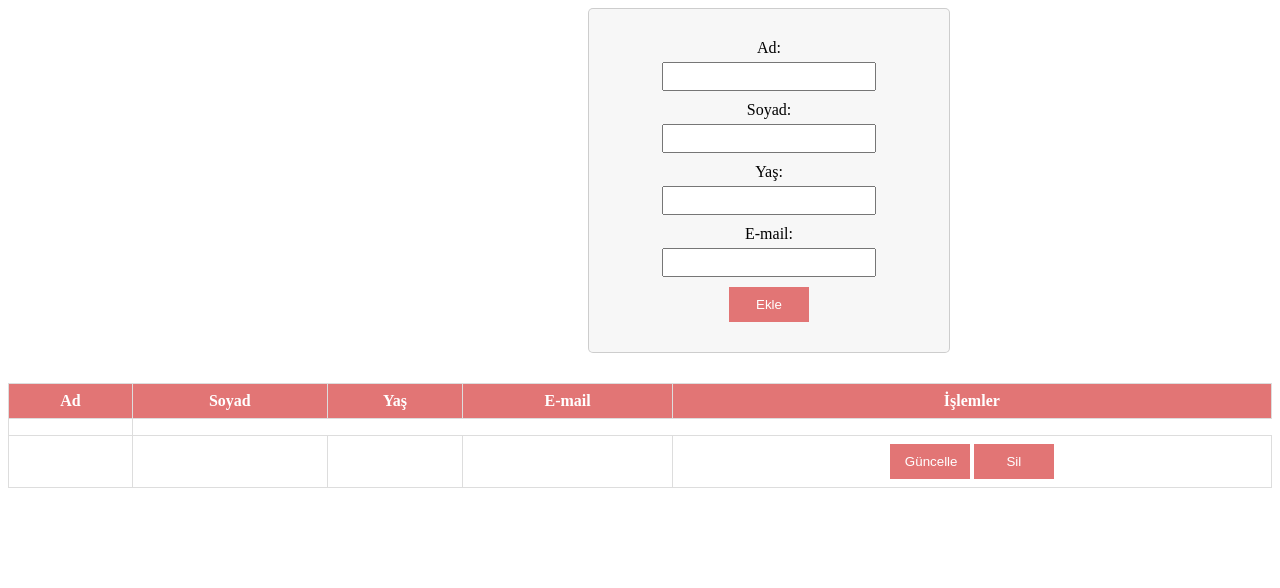
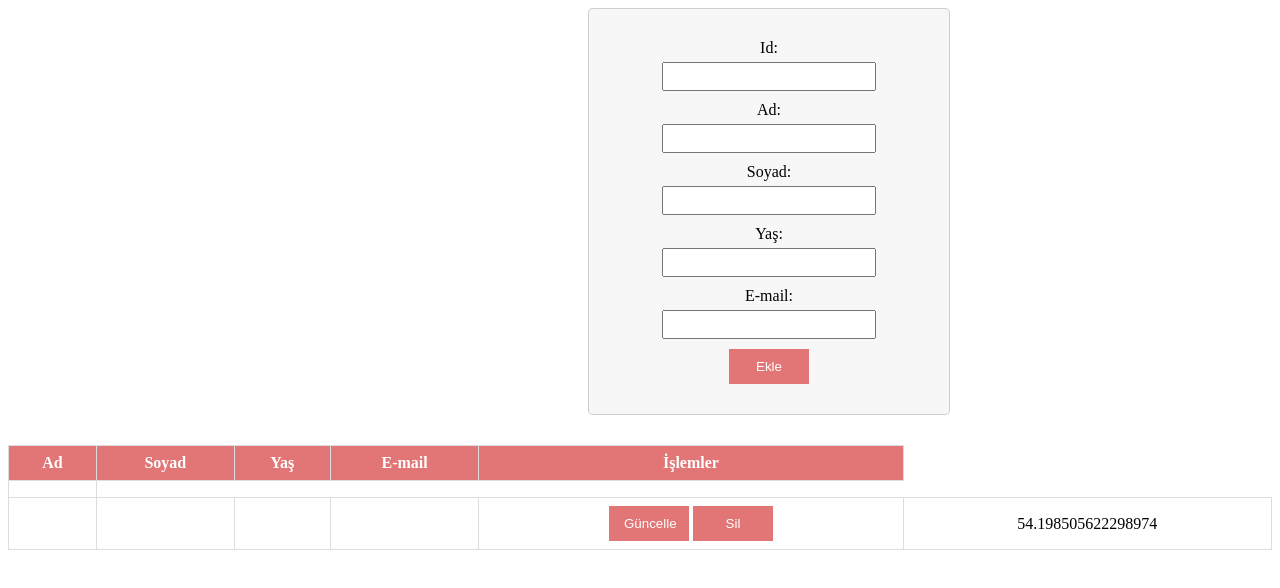
Before and after one commit to kubraacelik/JavaScript-Projects, a plain HTML site: page case1/index.html in a window 1280 px wide. Both pictures are taken after a click on the button "Ekle". Drawn offline with Linux system fonts and the light colour scheme.

Commit message:
update part updated

```diff
--- a/case1/app.js
+++ b/case1/app.js
@@ -1,9 +1,20 @@
+let tableData = [];
+
 // Formdaki veriler al
 function addContact() {
+  var id = Math.random() * Math.random() * 100;
   var name = document.getElementById("nameInput").value;
   var surname = document.getElementById("surnameInput").value;
   var age = document.getElementById("ageInput").value;
   var email = document.getElementById("emailInput").value;
+  let data = {
+    id: id,
+    name: name,
+    surname: surname,
+    age: age,
+    email: email,
+  };
+  tableData.push(data);
 
   // Yeni bir tablo satırı oluştur
   var table = document.getElementById("table").getElementsByTagName("tbody")[0];
@@ -13,6 +24,7 @@ function addContact() {
   var cell3 = newRow.insertCell(2);
   var cell4 = newRow.insertCell(3);
   var cell5 = newRow.insertCell(4);
+  var cell6 = newRow.insertCell(5);
 
   // Hücrelere verileri ekle
   cell1.innerHTML = name;
@@ -21,6 +33,7 @@ function addContact() {
   cell4.innerHTML = email;
   cell5.innerHTML =
     '<button onclick="updateRow(this)">Güncelle</button> <button onclick="deleteRow(this)">Sil</button>';
+  cell6.innerHTML = id;
 
   // Formu sıfırla
   document.getElementById("form").reset();
@@ -38,6 +51,7 @@ function updateRow(button) {
   document.getElementById("surnameInput").value = surname;
   document.getElementById("ageInput").value = age;
   document.getElementById("emailInput").value = email;
+  document.getElementById("idInput").value = id;
 
   // Satırın tıklanabilirliği
   row.addEventListener("click", function () {
@@ -45,6 +59,7 @@ function updateRow(button) {
     cells[1].innerHTML = document.getElementById("surnameInput").value;
     cells[2].innerHTML = document.getElementById("ageInput").value;
     cells[3].innerHTML = document.getElementById("emailInput").value;
+    cells[4].innerHTML = document.getElementById("idInput").value;
   });
 }
 function deleteRow(button) {
--- a/case1/index.html
+++ b/case1/index.html
@@ -11,6 +11,9 @@
 <body>
     <form id="form">
         <div class="form1">
+            <label for="id">Id:</label>
+            <input type="text" id="idInput" required>
+
             <label for="name">Ad:</label>
             <input type="text" id="nameInput" required>
 
```
